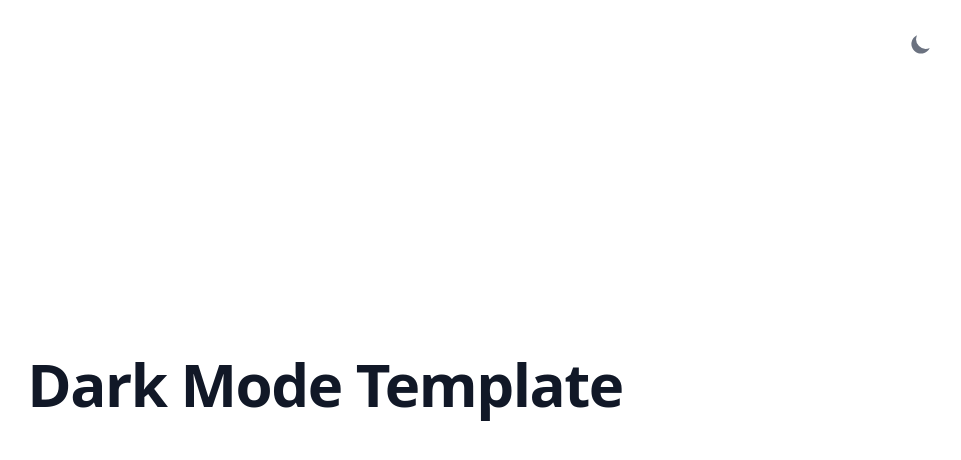
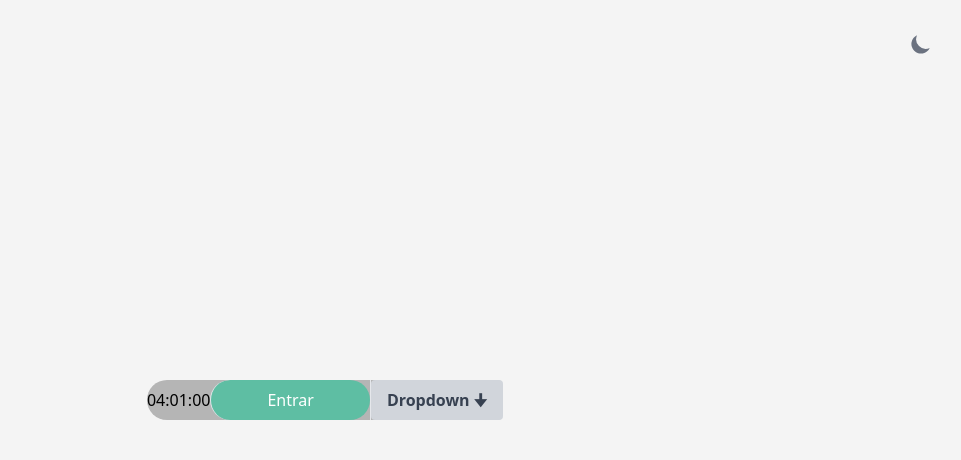
Before and after one commit to chibek/SESAME-TEST, a React (Vite) app: page / in a window 1280 px wide. Shown: the top 460 px of the page, without its empty margins (315-1276 px from the left). Built offline with nearby package versions, Linux system fonts and the light colour scheme.

Commit message:
Dropdown not finished yet

```diff
--- a/src/components/App.jsx
+++ b/src/components/App.jsx
@@ -1,10 +1,12 @@
 import React, { useState } from 'react'
-
+import Button from './generic/button/button'
+import DropDown from './generic/dropdown/dropdown'
 function App() {
   return (
-    <div className="dark:bg-gray-500">
-      <div className="min-h-screen flex justify-center items-center">
-        <h1 className="text-gray-900 dark:text-white text-3xl sm:text-5xl lg:text-6xl leading-none font-extrabold tracking-tight mb-8">Dark Mode Template</h1>
+    <div className="flex items-center justify-center min-h-screen dark:bg-gray-500 bg-screen">
+      <div className="flex flex-row items-center divide-x rounded-full bg-bg">
+      <span>04:01:00</span> <Button kind='primary' className='py-2 px-14'> Entrar </Button>
+        <DropDown> dsadas</DropDown>
       </div>
     </div>
   )
--- /dev/null
+++ b/src/components/generic/dropdown/dropdown.jsx
@@ -0,0 +1,25 @@
+import React from 'react'
+
+const DropDown = () => {
+    return (
+    <div className="relative inline-block dropdown">
+      <button className="inline-flex items-center px-4 py-2 font-semibold text-gray-700 bg-gray-300 rounded">
+        <span>Dropdown 🠋</span>
+      </button>
+      <ul className="absolute hidden pt-1 text-gray-700 dropdown-content">
+      <li><a className="block px-4 py-2 whitespace-no-wrap bg-gray-200 rounded-t hover:bg-gray-400" href="#">Option 1</a></li>
+        <li><a className="block px-4 py-2 whitespace-no-wrap bg-gray-200 hover:bg-gray-400" href="#">Option 2</a></li>
+            <li className="dropdown">
+              <a className="block px-4 py-2 whitespace-no-wrap bg-gray-200 hover:bg-gray-400" href="#">Option 3 🠞</a>
+                <ul className="absolute hidden pl-5 ml-24 -mt-10 text-gray-700 dropdown-content">
+                <li><a className="block px-4 py-2 whitespace-no-wrap bg-gray-200 hover:bg-gray-400" href="#">Option 3-1</a></li>
+                    <li><a className="block px-4 py-2 whitespace-no-wrap bg-gray-200 hover:bg-gray-400" href="#">Option 3-2</a></li>
+                </ul>
+            </li>
+        <li><a className="block px-4 py-2 whitespace-no-wrap bg-gray-200 rounded-b hover:bg-gray-400" href="#">Option 4</a></li>
+      </ul>
+    </div>
+    )
+}
+
+export default DropDown;
--- a/src/css/index.css
+++ b/src/css/index.css
@@ -1,3 +1,19 @@
 @tailwind base;
 @tailwind components;
 @tailwind utilities;
+.dropdown:hover > .dropdown-content {
+	display: block;
+}
+
+.dropdown:hover > .dropdown-content:after {
+    content:'';
+    position: absolute;
+    bottom: 97%;
+    left: 100%;
+    margin-left: -50px;
+    width: 0;
+    height: 0;
+    border-bottom: solid 15px #e15915;
+    border-left: solid 15px transparent;
+    border-right: solid 15px transparent;
+}
```
